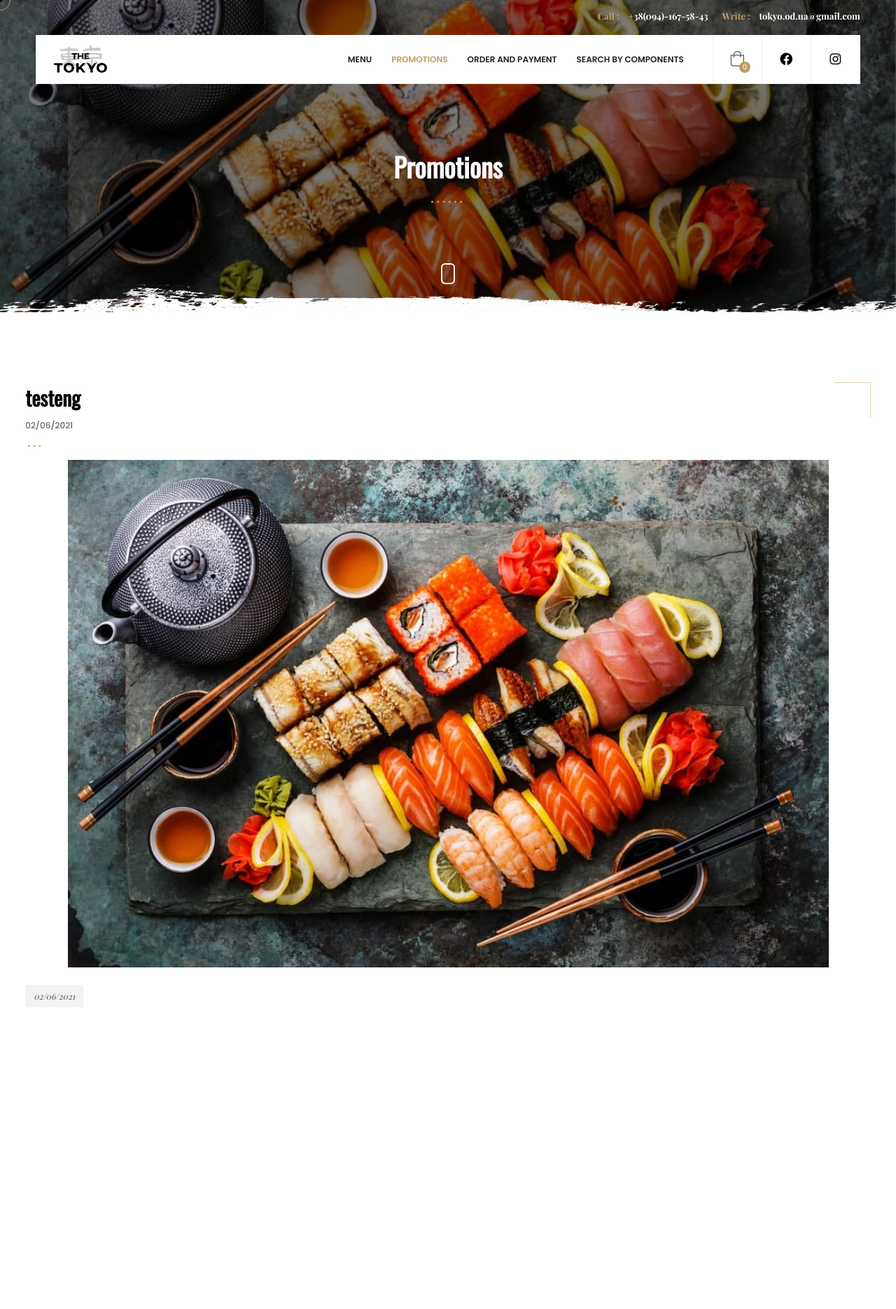
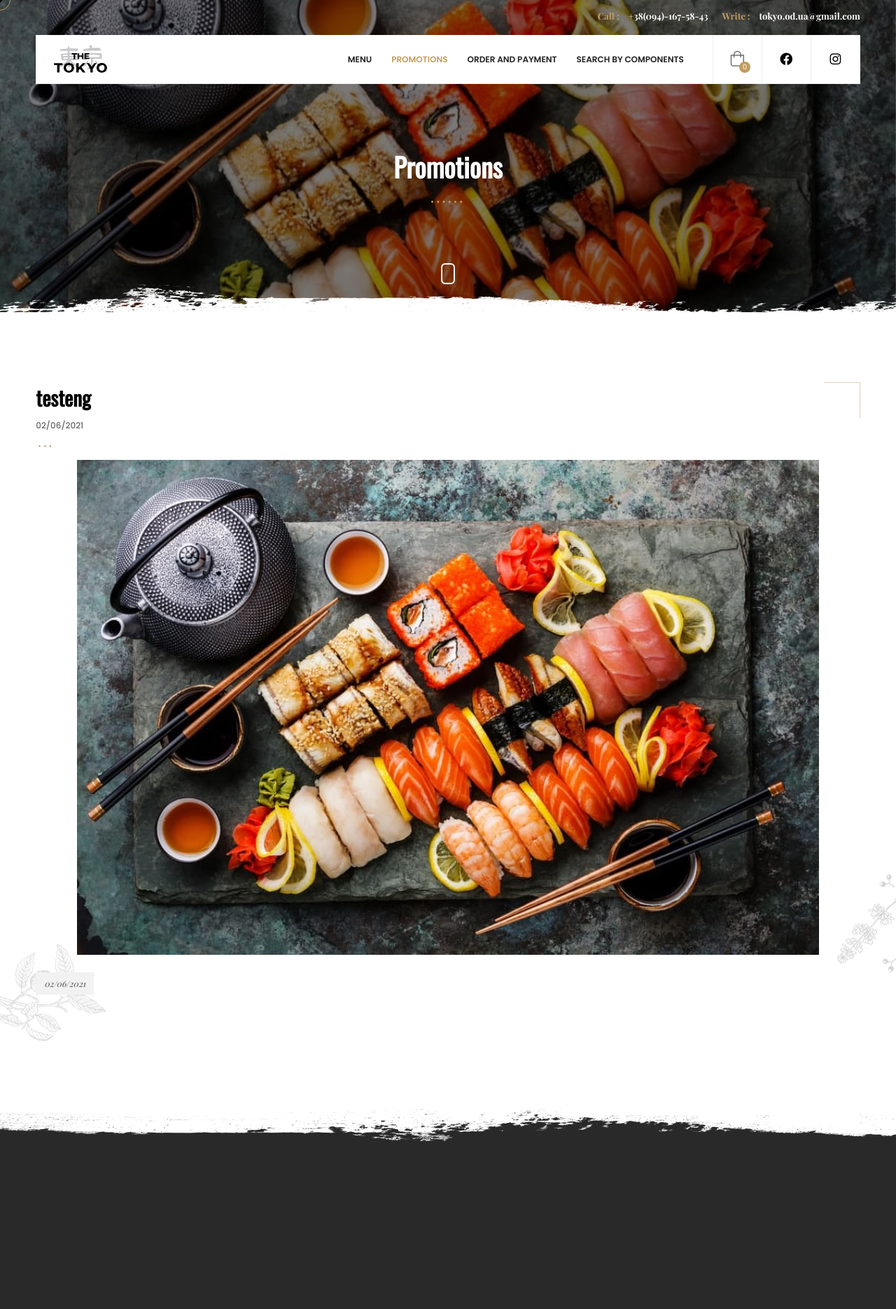
Before and after one commit to RympeR/django-eccommerce, a Django app: page /proposition/ in a window 1280 px wide. Shown: the top 1870 px of the page at 70% size. Before the commit the page ends 1439 px from the top, so only its background shows below. Run offline with Django 3.2, Linux system fonts and the light colour scheme; data comes from the database, SQL or seed files in the repository; some libraries are stand-ins or nearby versions.

Commit message:
design fixes

```diff
--- a/templates/blog-single.html
+++ b/templates/blog-single.html
@@ -105,12 +105,10 @@
                                     </div>
                                 </div>
                                 {% endif %}
-
                                 <!-- post end-->
                             </div>
                         </div>
                         <!--  sidebar  -->
-
                         <!--  sidebar end-->
                     </div>
                     <div class="fl-wrap limit-box"></div>
--- a/templates/blog.html
+++ b/templates/blog.html
@@ -43,7 +43,7 @@
             <section class="hidden-section">
                 <div class="container">
                     <div class="row">
-                        <div class="col-md-12s">
+                        <div class="col-md-12">
                             <div class="fl-wrap post-container">
                                 <!-- post -->
                                 {% if request.session.lang == "uk" %}
@@ -161,14 +161,12 @@
                     </div>
                     <!--  sidebar end-->
                 </div>
-        </div>
                 <div class="section-bg">
                     <div class="bg" data-bg="{% static 'images/bg/dec/section-bg.png' %}"></div>
                 </div>
             </section>
-                <div class="fl-wrap limit-box"></div>
             <!--  section end  -->
-        {% comment %} <div class="brush-dec2 brush-dec_bottom"></div> {% endcomment %}
+            <div class="brush-dec2 brush-dec_bottom"></div>
         </div>
         <!-- content end  -->
         <!-- footer -->
--- a/templates/checkout.html
+++ b/templates/checkout.html
@@ -78,7 +78,7 @@
                                                 <input type="checkbox" id="dont_recall" name="dont_recall" placeholder="dont_recall  *" />
                                             </div>
                                             <div class="col-12 col-sm-6" style="margin-top: 20px;">
-                                                <label class='mr' style="float: left;margin-bottom: 10px;" for="payment_option"><h4 class="cart-title">{% if request.session.lang == "uk" %} Оберіть засіб сплати {% else %} Choose payment way {% endif %}</h4></label>
+                                                <label class='mr' style="float: left;margin-bottom: 10px;margin-top: 20px;" for="payment_option"><h4 class="cart-title">{% if request.session.lang == "uk" %} Оберіть засіб сплати {% else %} Choose payment way {% endif %}</h4></label>
                                                 <select name="payment_option" class='nice-select chosen-select no-search-select' id="payment_option">
                                                     <option value="W">WayForPay</option>
                                                     <option value="H">{% if request.session.lang == "uk" %} Оплата на місці {% else %} Payment in place {% endif %}</option>
--- a/templates/menu3.html
+++ b/templates/menu3.html
@@ -77,7 +77,7 @@
       <!--  section  -->
       <section class="hidden-section big-padding" data-scrollax-parent="true" id="sec2">
         <div class="container">
-          <div class="gallery_filter-button btn">Show Filters <i class="fal fa-long-arrow-down"></i></div>
+          <div class="gallery_filter-button btn">{% if request.session.lang == "uk" %}Показати фільтри{% else %}Show Filters{% endif %} <i class="fal fa-long-arrow-down"></i></div>
           <!-- gallery-filters -->
           <div class="gallery-filters gth">
             {% if request.session.lang == "uk" %} {% for category in request|categories %} {% if category.label == '*' %}
```
Lines whose indentation alone changed are shown as unchanged.
